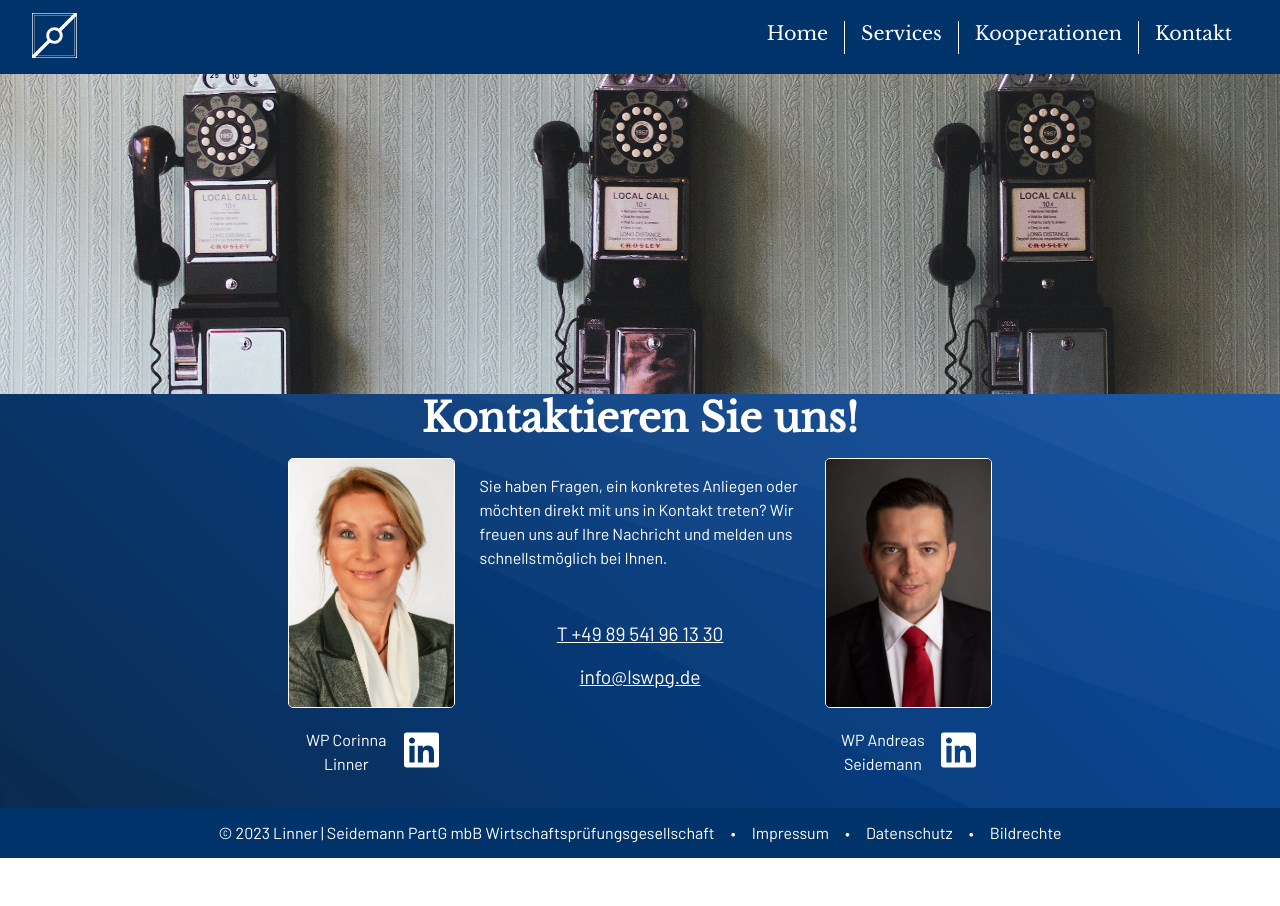
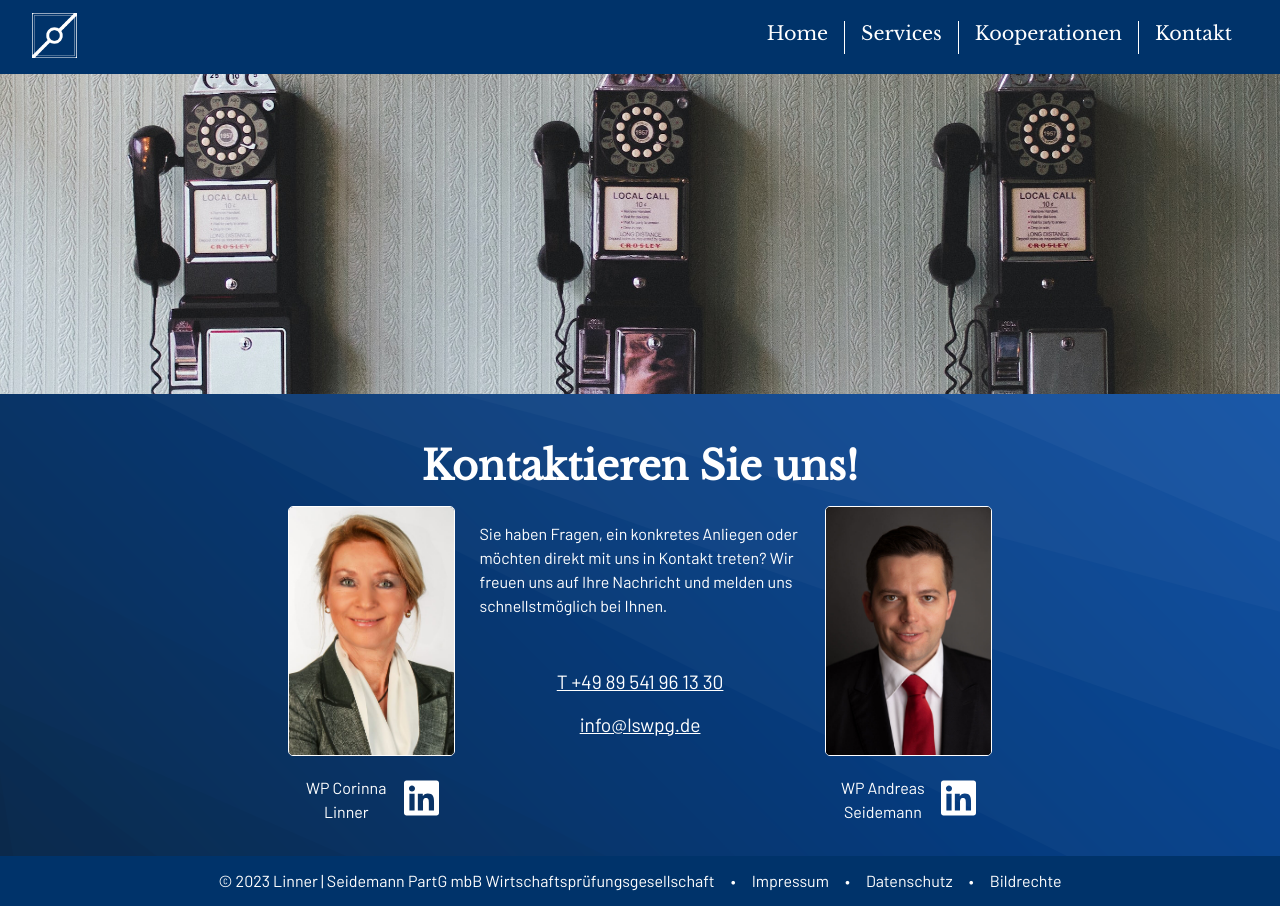
Before and after one commit to YinFromWuHanklan/lswpg.de, a SvelteKit app: page /kontakt in a window 1280 px wide. Before the commit the page ends 858 px from the top, so only its background shows below. Built offline with nearby package versions, Linux system fonts and the light colour scheme.

Commit message:
bildrechte video

```diff
--- a/src/routes/bildrechte/+page.svelte
+++ b/src/routes/bildrechte/+page.svelte
@@ -8,4 +8,5 @@
 		<p>Foto von <a href="https://unsplash.com/de/@homajob?utm_content=creditCopyText&utm_medium=referral&utm_source=unsplash" rel=”noopener noreferrer”>Scott Graham</a> auf <a href="https://unsplash.com/de/fotos/5fNmWej4tAA?utm_content=creditCopyText&utm_medium=referral&utm_source=unsplash" rel=”noopener noreferrer”>Unsplash</a></p>
 		<p>Foto von <a href="https://unsplash.com/de/@cytonn_photography?utm_content=creditCopyText&utm_medium=referral&utm_source=unsplash" rel=”noopener noreferrer”>Cytonn Photography</a> auf <a href="https://unsplash.com/de/fotos/n95VMLxqM2I?utm_content=creditCopyText&utm_medium=referral&utm_source=unsplash" rel=”noopener noreferrer”>Unsplash</a></p>
 		<p>Foto von <a href="https://unsplash.com/de/@ptrikutam?utm_content=creditCopyText&utm_medium=referral&utm_source=unsplash" rel=”noopener noreferrer”>Pavan Trikutam</a> auf <a href="https://unsplash.com/de/fotos/71CjSSB83Wo?utm_content=creditCopyText&utm_medium=referral&utm_source=unsplash" rel=”noopener noreferrer”>Unsplash</a></p>
+		<p>Video von <a href="https://www.istockphoto.com/de/portfolio/NanoStockk?assettype=film" rel=”noopener noreferrer”>NanoStockk</a> auf <a href="https://www.istockphoto.com/de/video/einfallsreiche-visuelle-intelligente-digitale-stadt-mit-globalisierung-abstrakte-gm1298040066-390997611" rel=”noopener noreferrer”>iStock</a></p>
 	</div>
--- a/src/routes/kontakt/+page.svelte
+++ b/src/routes/kontakt/+page.svelte
@@ -60,7 +60,7 @@
 	}
 
 	h1 {
-		margin: 0 1rem;
+		margin: 3rem 1rem 0;
 	}
 
 	.content {
```
